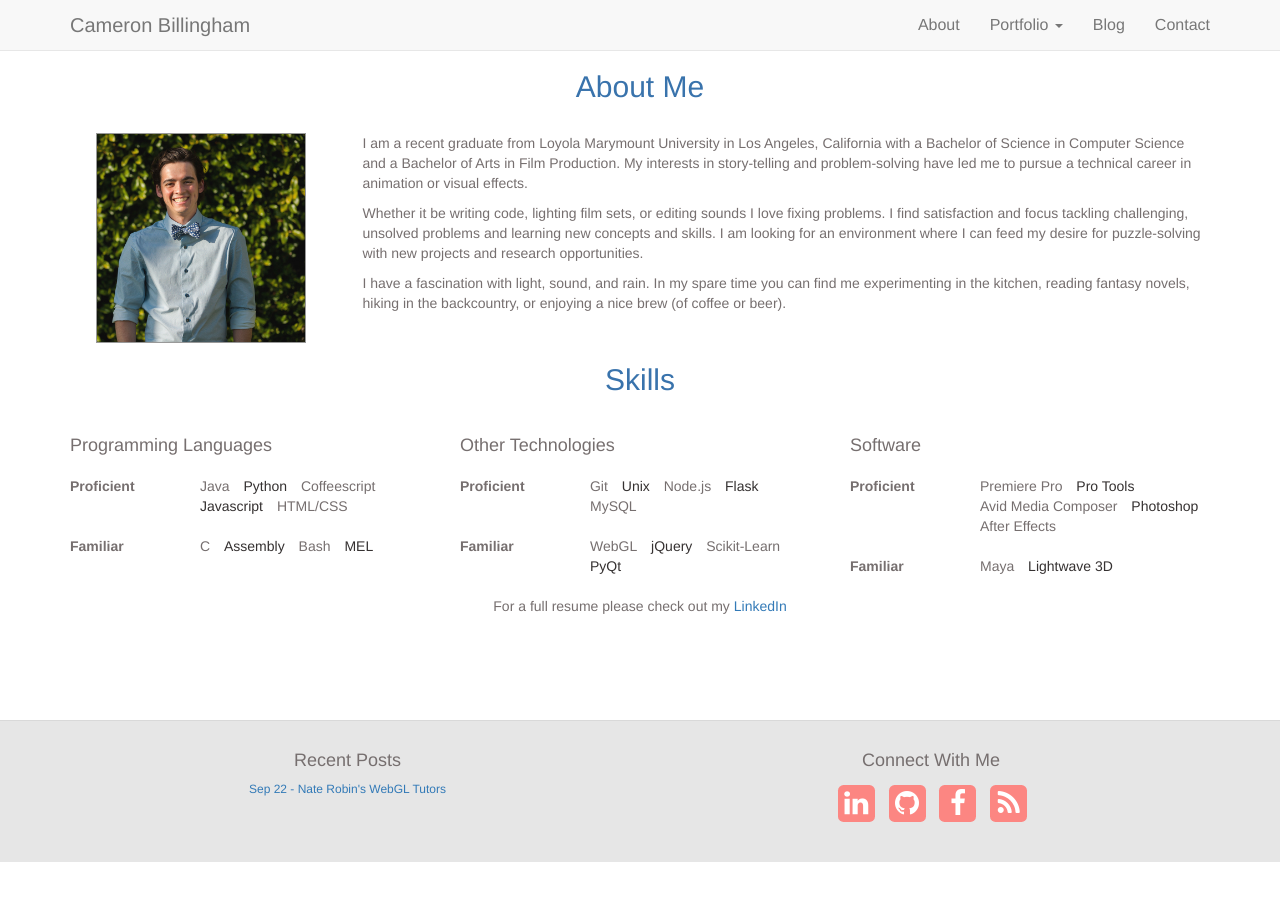
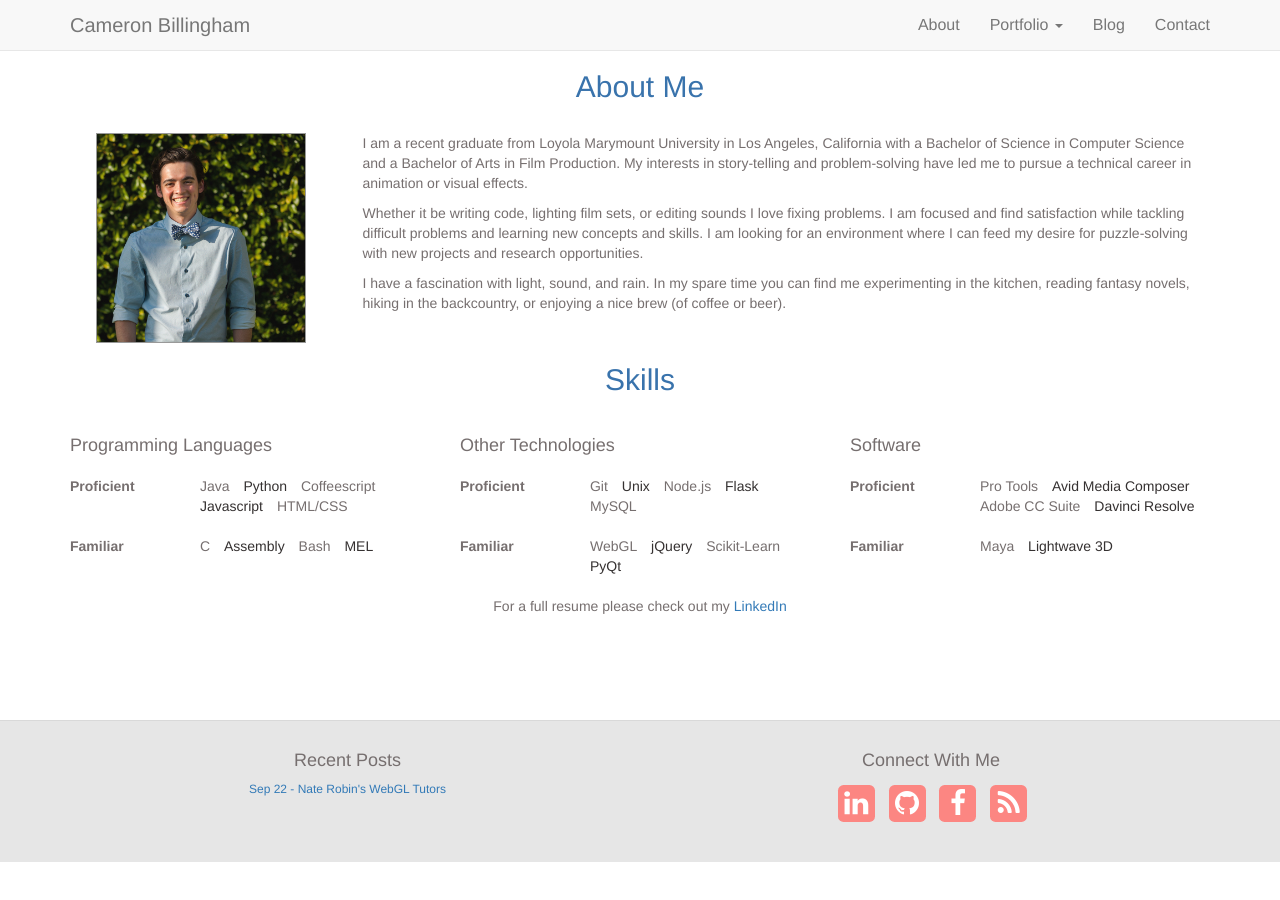
Before and after one commit to cbillingham/cbillingham.github.io, a Jekyll site: the page built from index.html, in a window 1280 px wide. Built offline with Jekyll 4.4.1, drawn with Linux system fonts in a browser that asks for light colours; nearby versions of some CDN libraries.

Commit message:
update skills

```diff
--- a/index.html
+++ b/index.html
@@ -22,7 +22,7 @@
         I am a recent graduate from Loyola Marymount University in Los Angeles, California with a Bachelor of Science in Computer Science and a Bachelor of Arts in Film Production. My interests in story-telling and problem-solving have led me to pursue a technical career in animation or visual effects.
       </p>
       <p>
-        Whether it be writing code, lighting film sets, or editing sounds I love fixing problems. I find satisfaction and focus tackling challenging, unsolved problems and learning new concepts and skills. I am looking for an environment where I can feed my desire for puzzle-solving with new projects and research opportunities.
+        Whether it be writing code, lighting film sets, or editing sounds I love fixing problems. I am focused and find satisfaction while tackling difficult problems and learning new concepts and skills. I am looking for an environment where I can feed my desire for puzzle-solving with new projects and research opportunities.
       </p>
       <p>
         I have a fascination with light, sound, and rain. In my spare time you can find me experimenting in the kitchen, reading fantasy novels, hiking in the backcountry, or enjoying a nice brew (of coffee or beer).
@@ -105,11 +105,10 @@
         </div>
         <div class="col-xs-8">
           <ul class="list-inline">
-            <li>Premiere Pro</li>
             <li>Pro Tools</li>
             <li>Avid Media Composer</li>
-            <li>Photoshop</li>
-            <li>After Effects</li>
+            <li>Adobe CC Suite</li>
+            <li>Davinci Resolve</li>
           </ul>
         </div>
       </div>
```
